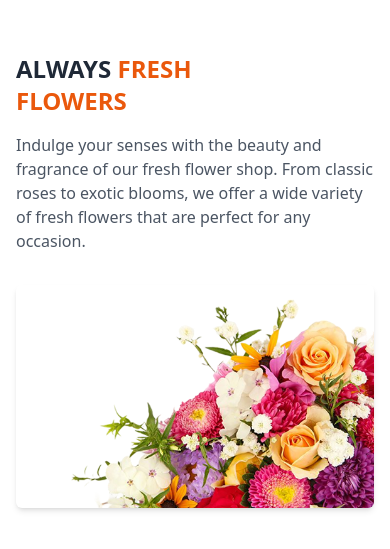
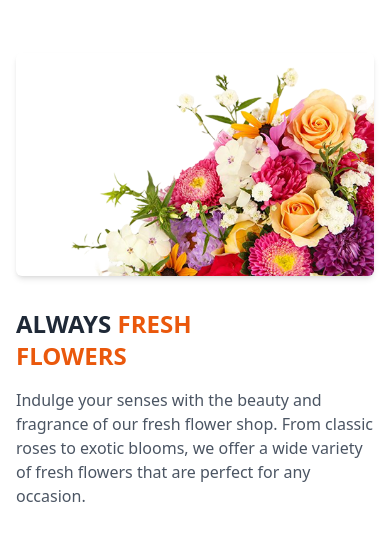
Before and after one commit to Rabbani2014/second-assignment-submission, a plain HTML site: page index.html in a window 390 px wide. Shown: the part 67-616 px from the top of the page. Drawn offline with nearby package versions, Linux system fonts and the light colour scheme.

Commit message:
second commit

```diff
--- a/index.html
+++ b/index.html
@@ -28,7 +28,7 @@
   <div class="max-w-6xl mx-auto px-4 flex flex-col md:flex-row items-center md:items-start gap-8">
 
     <!-- Text Content -->
-    <div class="md:w-1/2 text-left">
+    <div class="order-2 md:order-1 md:w-1/2 text-left">
       <h2 class="text-2xl md:text-4xl font-bold mb-4">
         <span class="text-gray-800">ALWAYS</span>
   <span class="text-orange-600"> FRESH <br>FLOWERS</span>
@@ -39,7 +39,7 @@
     </div>
 
     <!-- Image -->
-    <div class="md:w-1/2 w-full">
+    <div class="order-1 md:order-2 md:w-1/2 w-full">
       <img src="hero-flower.png" alt="Banner Image"
            class="w-full h-auto object-cover rounded-md shadow-md">
     </div>
```
